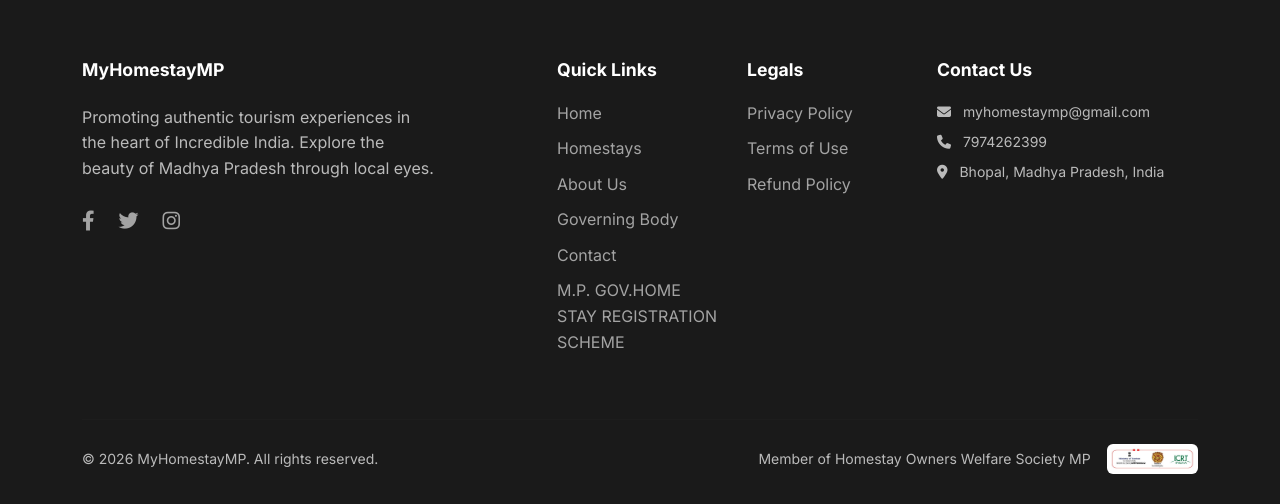
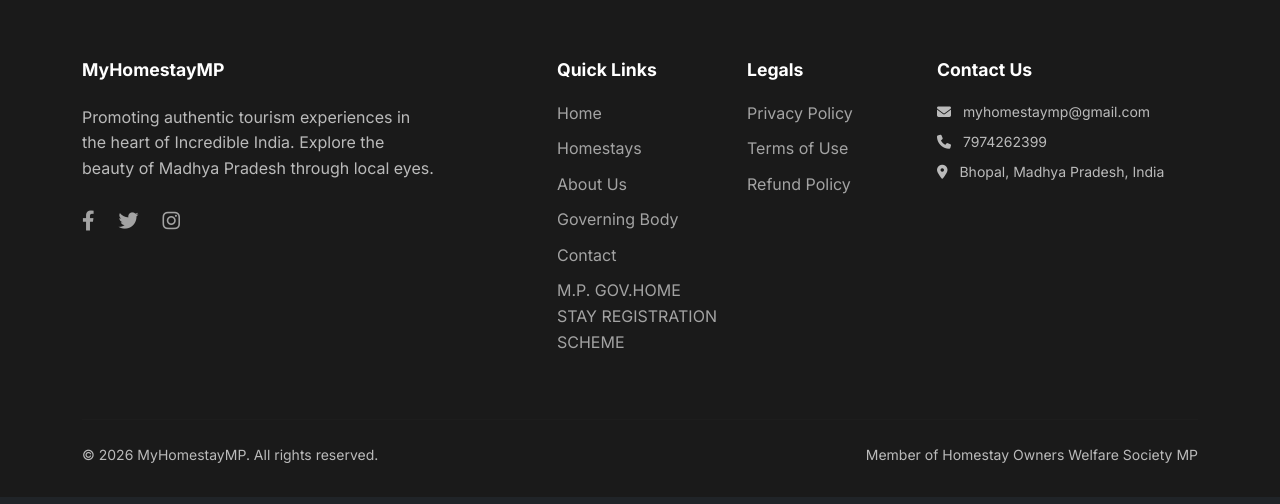
Before and after one commit to satyanarayansaiprasad/homestay, a PHP site: page /development/admin/forgot_password.php in a window 1280 px wide. Shown: the part 929-1433 px from the top of the page. Run offline with PHP 8.4, Linux system fonts and the light colour scheme; some libraries are stand-ins or nearby versions.

Commit message:
Relocate Government logo to the bottom of the home page content

```diff
--- a/includes/footer.php
+++ b/includes/footer.php
@@ -43,15 +43,12 @@
             </div>
         </div>
         <hr class="mt-5 mb-4" style="border-color: rgba(255,255,255,0.05);">
-        <div class="row g-3 align-items-center">
+        <div class="row g-2">
             <div class="col-md-6 text-center text-md-start">
                 <p class="mb-0 small">&copy; <?php echo date('Y'); ?> MyHomestayMP. All rights reserved.</p>
             </div>
             <div class="col-md-6 text-center text-md-end">
-                <div class="d-flex align-items-center justify-content-center justify-content-md-end gap-3">
-                    <p class="mb-0 small">Member of Homestay Owners Welfare Society MP</p>
-                    <img src="<?php echo url('assets/img/gov logo.jpeg'); ?>" alt="Gov Logo" height="30" class="rounded bg-white p-1">
-                </div>
+                <p class="mb-0 small">Member of Homestay Owners Welfare Society MP</p>
             </div>
         </div>
     </div>
```
Also changed, not shown: views/public/home.view.php (+9 -5 lines).
